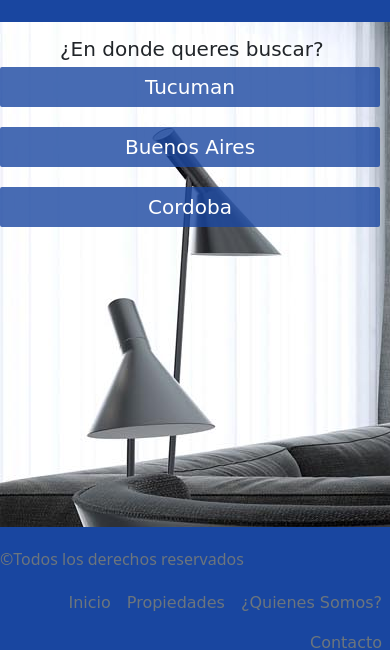
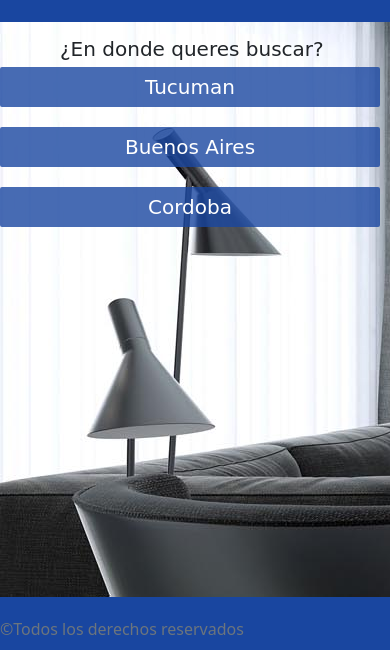
Before and after one commit to jonatanesteve3/projecto-inmobiliaria, a plain HTML site: page index.html in a window 390 px wide. Shown: the part 78-728 px from the top of the page. Drawn offline with nearby package versions, Linux system fonts and the light colour scheme; a web font is replaced by a local one.

Commit message:
segunda correcion de pie de pagina

```diff
--- a/style.css
+++ b/style.css
@@ -124,6 +124,6 @@ img:hover {
         justify-content: center;
     }
     .pieDePagina{
-        margin-top: 300px;
+        margin-top: 370px;
     }
 }
```
